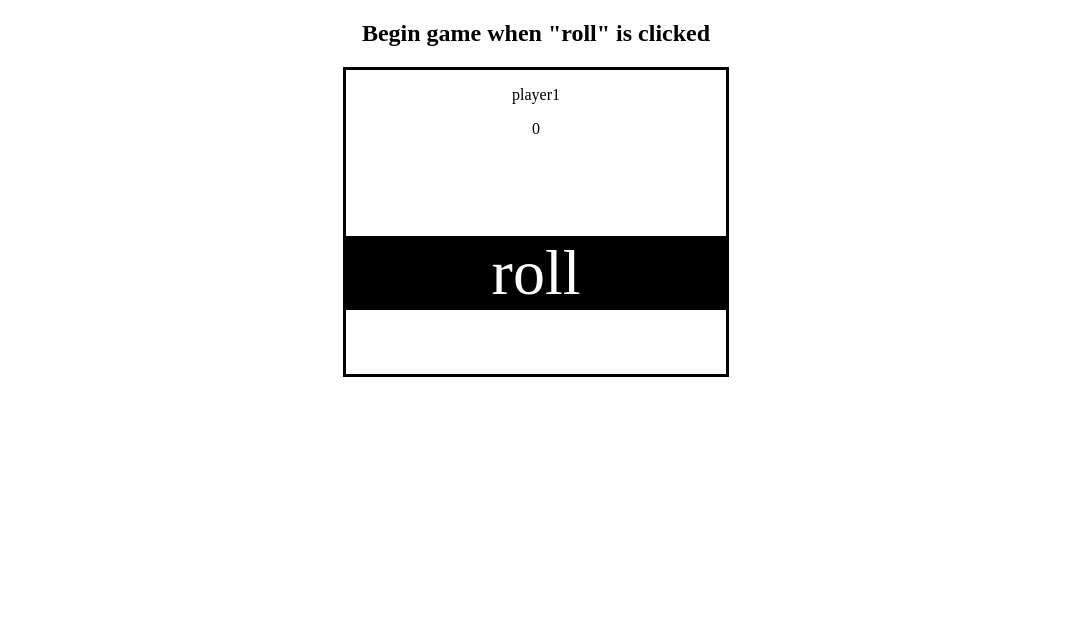
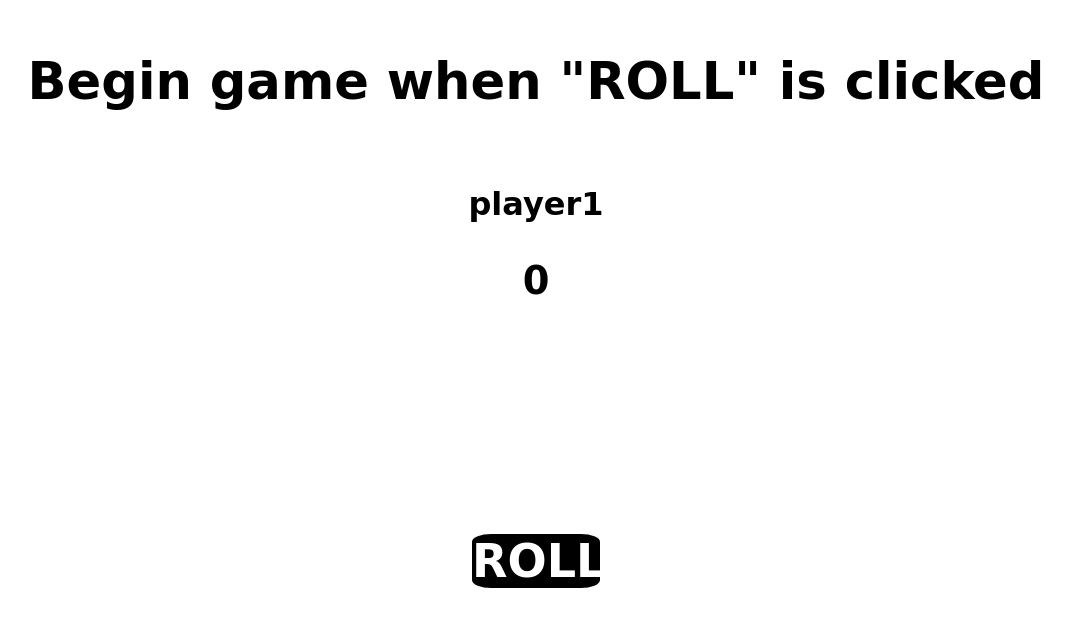
Before and after one commit to gwalker256/dicegame, a plain HTML site: page index.html in a window 1280 px wide. Shown: the whole page, without its empty margins (104-1176 px from the left). Drawn offline with Linux system fonts and the light colour scheme; a web font is replaced by a local one.

Commit message:
css added

```diff
--- a/index.html
+++ b/index.html
@@ -6,20 +6,21 @@
     <meta name="viewport" content="width=device-width, initial-scale=1.0">
     <title>Document</title>
     <link rel="stylesheet" href="style.css">
+    <link href="https://fonts.googleapis.com/css2?family=Fuzzy+Bubbles&family=Outfit:wght@200&family=Teko:wght@300&display=swap" rel="stylesheet">
 </head>
 <body>
 
-<h2>Begin game when "roll" is clicked</h2>
+<h2>Begin game when "ROLL" is clicked</h2>
 
 <div id="gameBox">
 
-    <!-- <a id="startAgain" href="index.html">Start Again?</a> -->
+
 
     <p id="playerBox">player1</p>
 
     <p id="scoreBox">0</p>
 
-    <p id="winLose"></p>
+
 
     <div id = dicePicBox>
         <img src="" alt="">
@@ -27,9 +28,9 @@
 
     </div>
 
-    <p id="rollButton">roll</p>
+    <p id="rollButton">ROLL</p>
 
-
+    <p id="winLose"></p>
 
 
 </div>
--- a/script.js
+++ b/script.js
@@ -66,6 +66,7 @@ const youWin = () => {
     winLose.innerHTML="YOU WIN";
     playerBox.innerHTML='<a id="startAgain" href="index.html">Start Again?</a>';
     rollButton.innerHTML="";
+
 }
 
 const diceScore = Math.ceil(Math.random()*6);
--- a/style.css
+++ b/style.css
@@ -1,18 +1,68 @@
 body{
     text-align: center;
+    font-family: 'Fuzzy Bubbles', cursive;
+    font-weight: 800;
+    background-color: rgb(255, 255, 255);
 }
 
 #gameBox{
-border: solid black;
-width: 30%;
 margin: auto;
+display: flex;
+flex-direction: column;
 
 
 
 }
 
 #rollButton{
-    color: white;
-background-color: black;
-font-size: 5vw;
+    color: rgb(255, 255, 255);;
+background-color: rgba(0, 0, 0);
+font-size: 3.6vw;
+width: 10vw;
+border-radius: 15%;
+margin: auto;
+margin-top: 3vh;
+
+
 }
+#dicePicBox{
+height: 30vh;
+margin-top: -9vh;
+transform: scale(0.7);
+
+}
+
+h2{
+    margin-top: 4%;
+    font-size: 4vw;
+}
+
+#playerBox{
+    font-size: 2.5vw;
+
+
+}
+
+#scoreBox{
+    font-size: 3vw;
+    margin-top: 0.4vh;
+}
+
+#winLose{
+   font-size: 3vw;
+   margin-top:-3vh;
+
+
+}
+a{
+    text-decoration: none;
+    color: black;
+}
+
+#rollButton:hover{
+    cursor: pointer;
+}
+
+img{
+    width: 15vw;
+}
```
Also changed, not shown: dice1.png, dice5.png.
